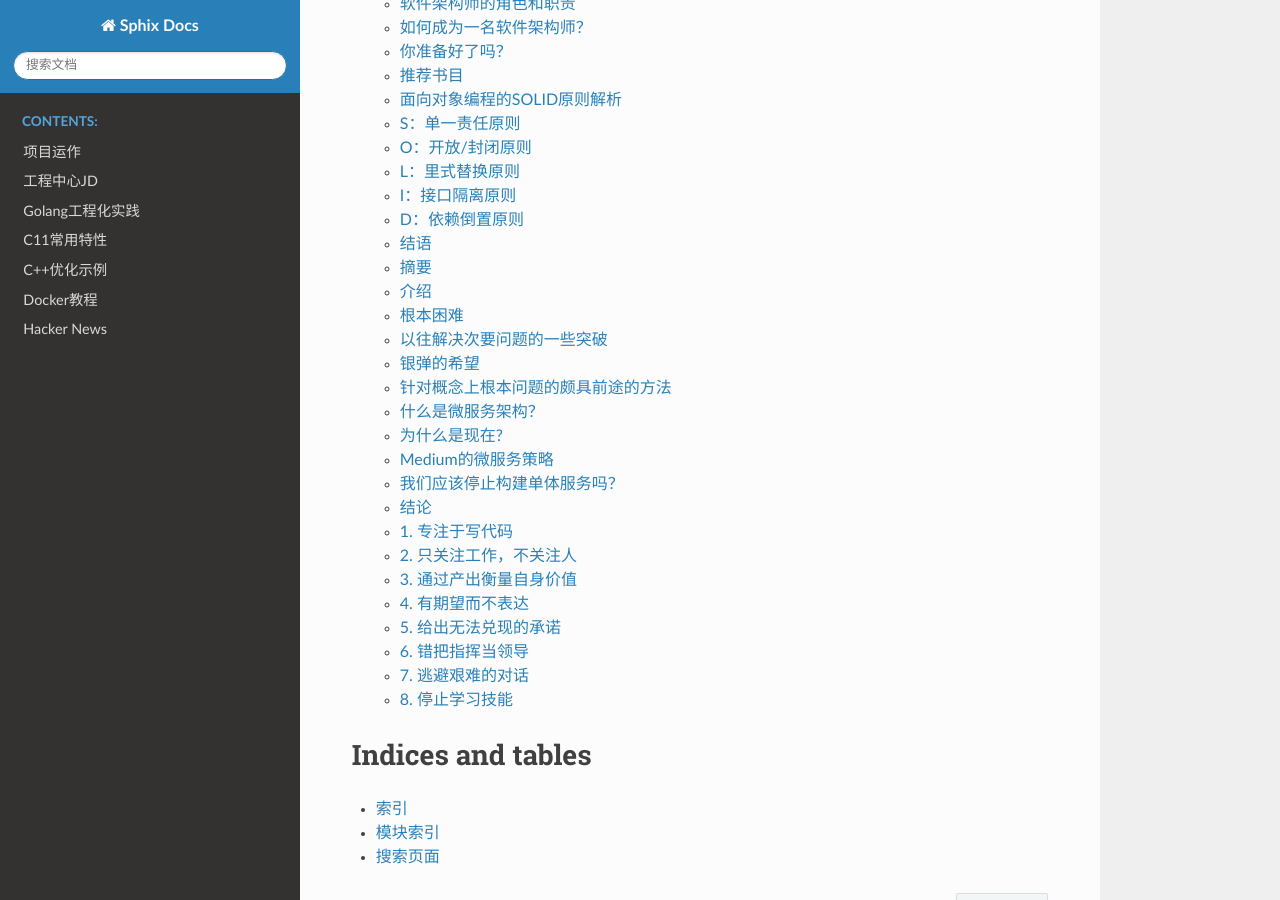
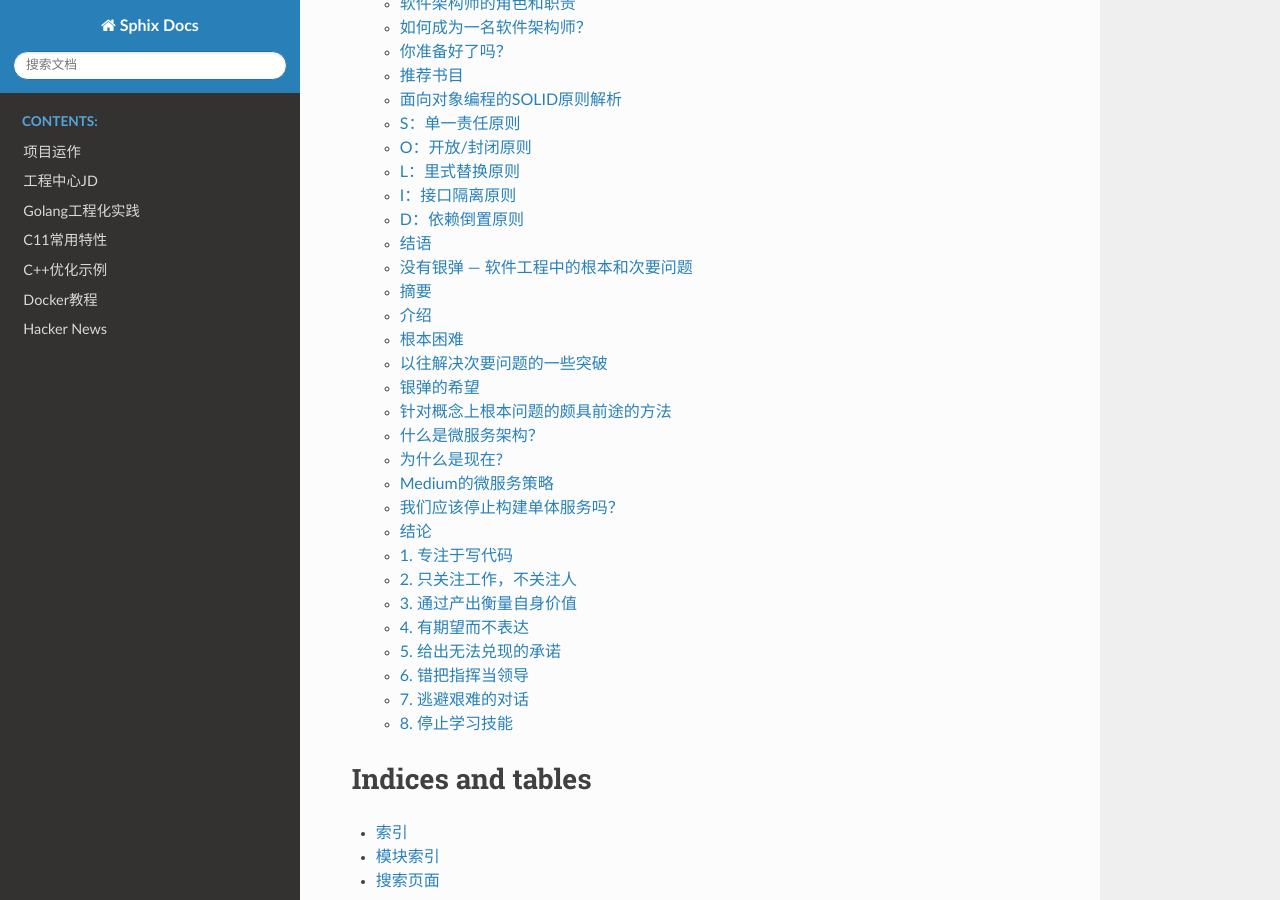
Before and after one commit to FHedy/DocItems, a Sphinx documentation site: the page built from source/index.rst, in a window 1280 px wide and 900 px high, scrolled down 1052 px. Built offline with Sphinx 7.4.7 and the Read the Docs theme 2.0.0, drawn with Linux system fonts in a browser that asks for light colours.

Commit message:
Update 6.没有银弹 — 软件工程中的根本和次要问题.md

```diff
--- a/source/Hacker News/6.没有银弹 — 软件工程中的根本和次要问题.md
+++ b/source/Hacker News/6.没有银弹 — 软件工程中的根本和次要问题.md
@@ -1,3 +1,4 @@
+# 没有银弹 — 软件工程中的根本和次要问题
 
 原文: http://worrydream.com/refs/Brooks-NoSilverBullet.pdf
 
```
